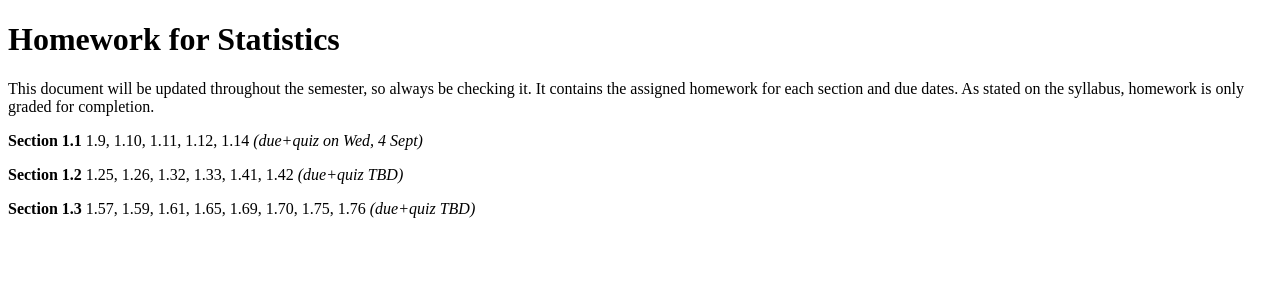
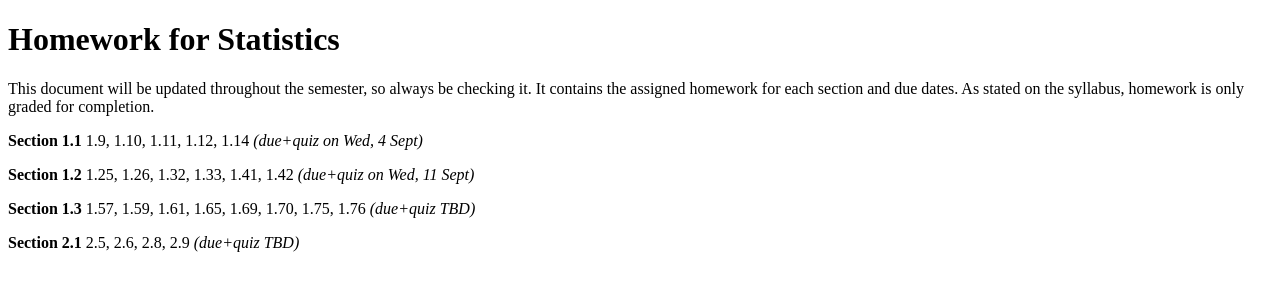
Before and after one commit to danielmichaelcicala/danielmichaelcicala.github.io, a Jekyll site: the page assets/f19-222804_hw.html, which Jekyll copies as it is, in a window 1280 px wide. Shown: the top 300 px of the page. Built offline with Jekyll 4.4.1, drawn with Linux system fonts in a browser that asks for light colours.

Commit message:
added hw

```diff
--- a/assets/f19-111702_hw.html
+++ b/assets/f19-111702_hw.html
@@ -17,7 +17,7 @@ pandoc f19-111702_hw.md -f markdown -t html -s -o f19-111702_hw.html
 --->
 <p>This document will be updated throughout the semester, so always be checking it. It contains the assigned homework for each section and due dates. As stated on the syllabus, homework is only graded for completion.</p>
 <p><strong>Section 1.1</strong> 23, 25, 29, 33, 37, 41, 49, 53, 61b, 61e, 61i, 79, 85 <em>(due+quiz on Wed, 4 Sept)</em></p>
-<p><strong>Section 1.2</strong> 8, 12, 16, 22, 29, 33, 53a, 57, 61 <em>(due+quiz TBD)</em></p>
+<p><strong>Section 1.2</strong> 8, 12, 16, 22, 29, 33, 53a, 57, 61 <em>(due+quiz on Wed, 11 Sept)</em></p>
 <p><strong>Section 1.3</strong> 3, 6, 7, 21, 24, 33, 35, 37, 44, 45, 48 <em>(due+quiz TBD)</em></p>
 <p><strong>Section 1.4</strong> 19-33 odd, 37, 41, 49, 53, 57, 59, 61, 63 <em>(due+quiz TBD)</em></p>
 <p><strong>Section 2.1</strong> 3, 4, 6, 9, 10, 11, 16 <em>(due+quiz TBD)</em></p>
--- a/assets/f19-111707_hw.html
+++ b/assets/f19-111707_hw.html
@@ -17,7 +17,7 @@ pandoc f19-111707_hw.md -f markdown -t html -s -o f19-111707_hw.html
 --->
 <p>This document will be updated throughout the semester, so always be checking it. It contains the assigned homework for each section and due dates. As stated on the syllabus, homework is only graded for completion.</p>
 <p><strong>Section 1.1</strong> 23, 25, 29, 33, 37, 41, 49, 53, 61b, 61e, 61i, 79, 85 <em>(due+quiz on Wed, 4 Sept)</em></p>
-<p><strong>Section 1.2</strong> 8, 12, 16, 22, 29, 33, 53a, 57, 61 <em>(due+quiz TBD)</em></p>
+<p><strong>Section 1.2</strong> 8, 12, 16, 22, 29, 33, 53a, 57, 61 <em>(due+quiz on Wed, 11 Sept)</em></p>
 <p><strong>Section 1.3</strong> 3, 6, 7, 21, 24, 33, 35, 37, 44, 45, 48 <em>(due+quiz TBD)</em></p>
 <p><strong>Section 1.4</strong> 19-33 odd, 37, 41, 49, 53, 57, 59, 61, 63 <em>(due+quiz TBD)</em></p>
 <p><strong>Section 2.1</strong> 3, 4, 6, 9, 10, 11, 16 <em>(due+quiz TBD)</em></p>
--- a/assets/f19-222804_hw.html
+++ b/assets/f19-222804_hw.html
@@ -17,7 +17,8 @@ pandoc f19-222804_hw.md -f markdown -t html -s -o f19-222804_hw.html
 --->
 <p>This document will be updated throughout the semester, so always be checking it. It contains the assigned homework for each section and due dates. As stated on the syllabus, homework is only graded for completion.</p>
 <p><strong>Section 1.1</strong> 1.9, 1.10, 1.11, 1.12, 1.14 <em>(due+quiz on Wed, 4 Sept)</em></p>
-<p><strong>Section 1.2</strong> 1.25, 1.26, 1.32, 1.33, 1.41, 1.42 <em>(due+quiz TBD)</em></p>
+<p><strong>Section 1.2</strong> 1.25, 1.26, 1.32, 1.33, 1.41, 1.42 <em>(due+quiz on Wed, 11 Sept)</em></p>
 <p><strong>Section 1.3</strong> 1.57, 1.59, 1.61, 1.65, 1.69, 1.70, 1.75, 1.76 <em>(due+quiz TBD)</em></p>
+<p><strong>Section 2.1</strong> 2.5, 2.6, 2.8, 2.9 <em>(due+quiz TBD)</em></p>
 </body>
 </html>
```
